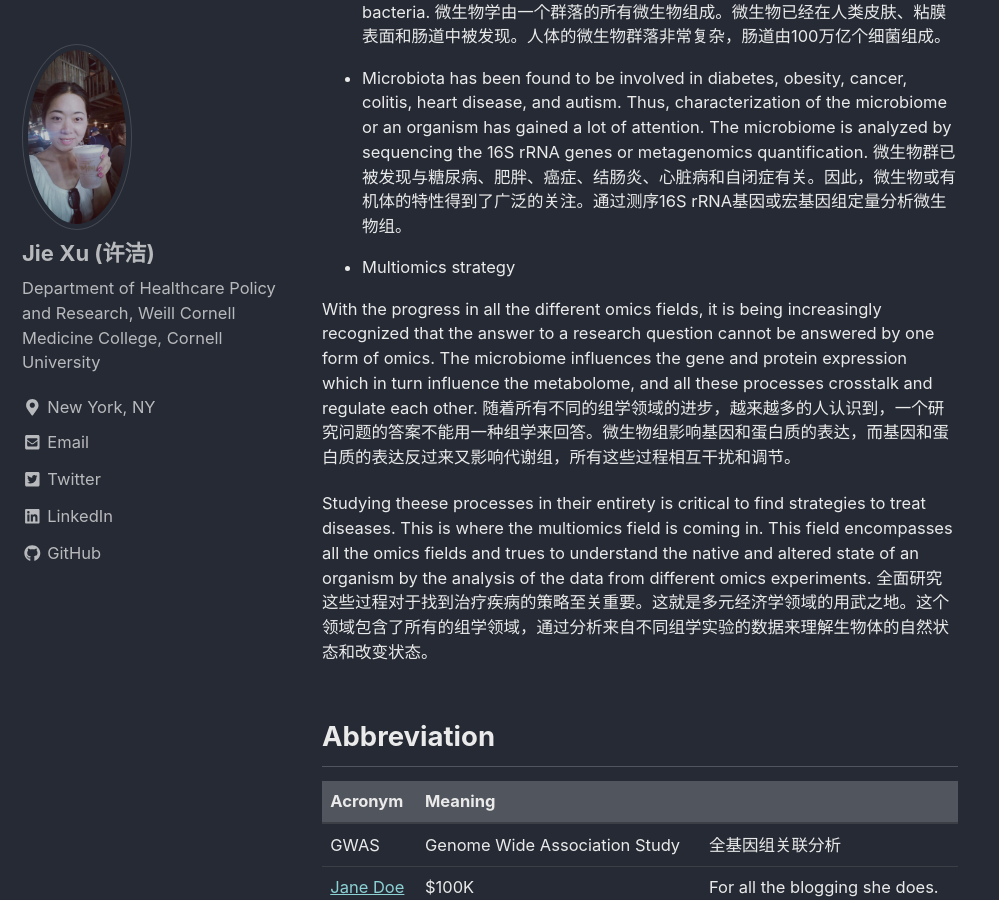
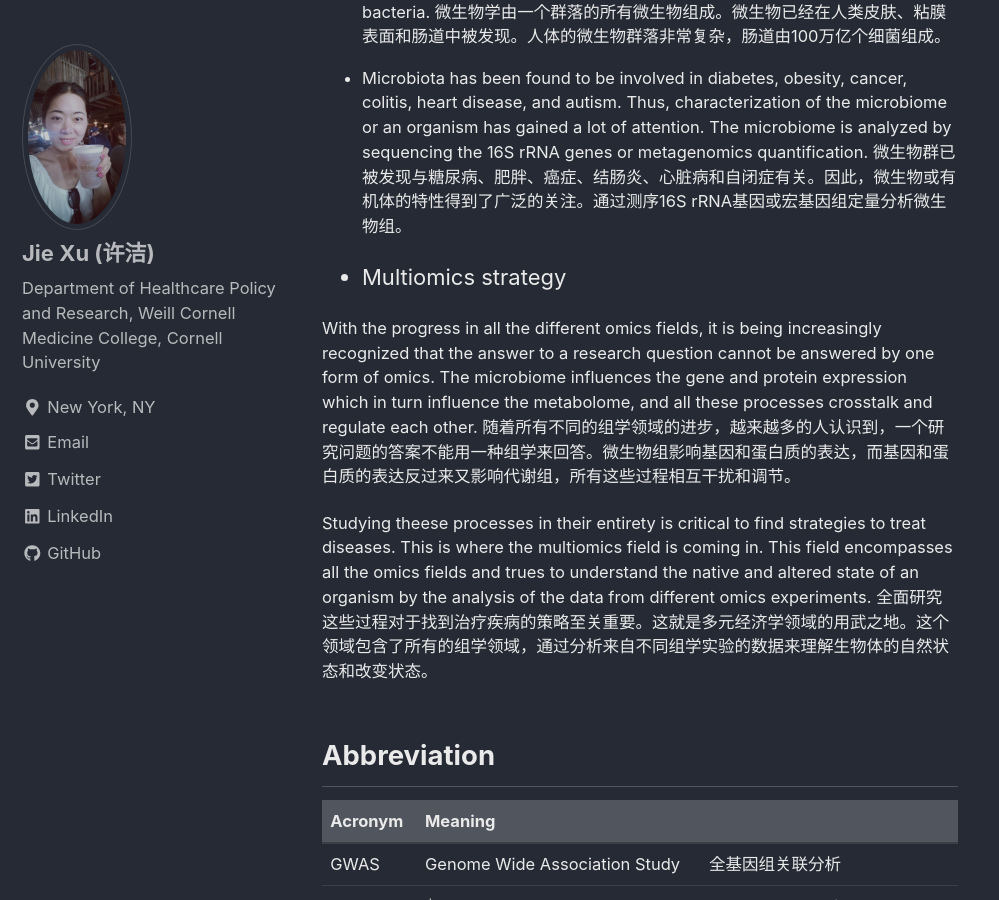
Before and after one commit to jxu1015/jxu1015.github.io, a Jekyll site: the page built from _posts/2020-03-05-Layman Post.md, in a window 1280 px wide and 900 px high, scrolled down 2987 px. Shown: the whole window, without its empty margins (0-999 px from the left). Built offline with Jekyll 4.4.1, drawn with Linux system fonts in a browser that asks for light colours; nearby versions of some CDN libraries; a script that is not in the unit is left out.

Commit message:
Update 2020-03-05-Layman Post.md

```diff
--- a/_posts/2020-03-05-Layman Post.md
+++ b/_posts/2020-03-05-Layman Post.md
@@ -79,7 +79,6 @@ Metabolome comprises all the metabolites present in a cell, tissue, or organism,
 {: .small}
 
 * Multiomics strategy
-{: .small}
 
 With the progress in all the different omics fields, it is being increasingly recognized that the answer to a research question cannot be answered by one form of omics. The microbiome influences the gene and protein expression which in turn influence the metabolome, and all these processes crosstalk and regulate each other.
 随着所有不同的组学领域的进步，越来越多的人认识到，一个研究问题的答案不能用一种组学来回答。微生物组影响基因和蛋白质的表达，而基因和蛋白质的表达反过来又影响代谢组，所有这些过程相互干扰和调节。
```
